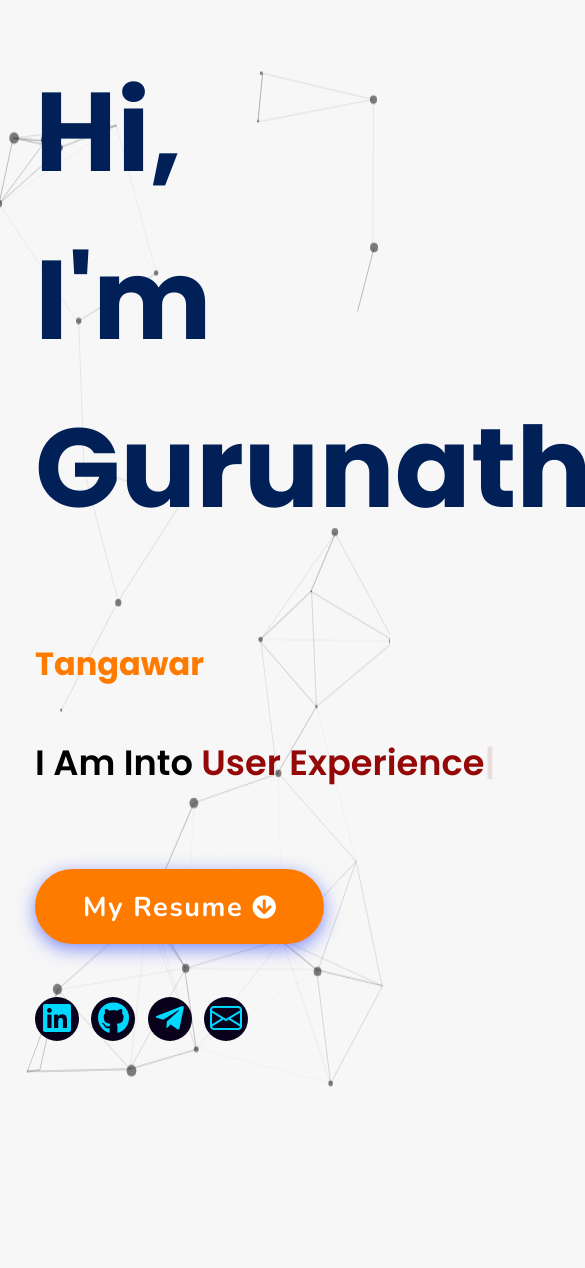
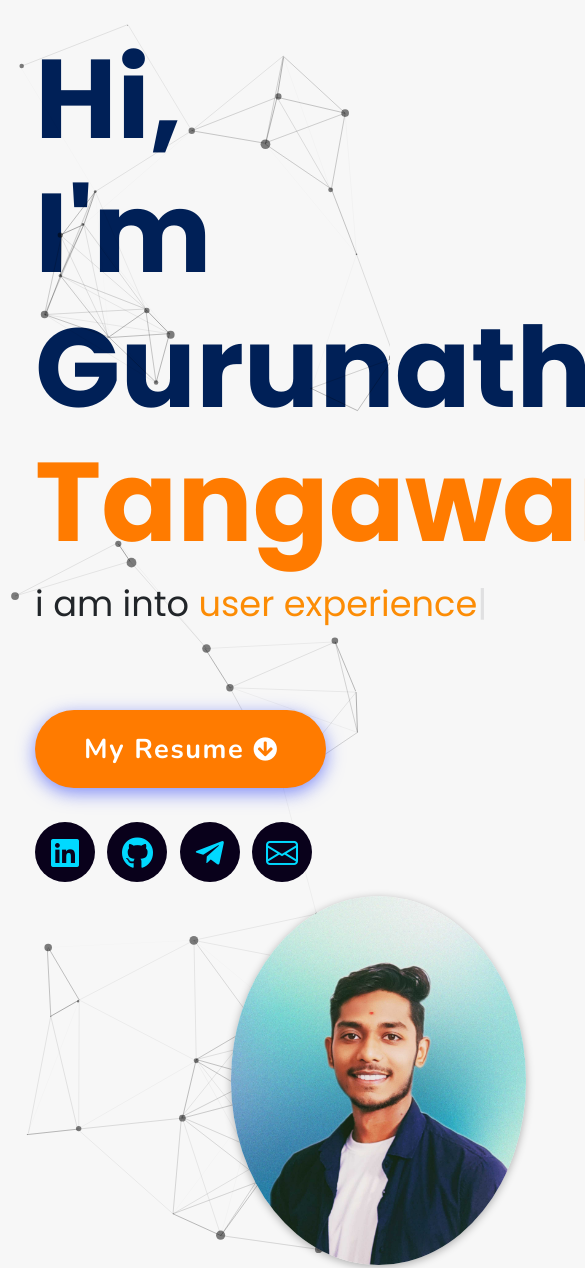
Before and after one commit to guru-1212/Guru-Resume, a plain HTML site: page index.html in a window 390 px wide. Shown: the top 1268 px of the page, 585 px wide, since content can reach past the window. Before the commit the page ends 1094 px from the top, so only its background shows below. Drawn offline with nearby package versions, Linux system fonts and the light colour scheme; no server answers.

Commit message:
responsive changes

```diff
--- a/css/style.css
+++ b/css/style.css
@@ -1,7 +1,7 @@
 @import url("https://fonts.googleapis.com/css2?family=Poppins:wght@400;600;700&display=swap");
 @import url("https://fonts.googleapis.com/css2?family=Nunito:ital,wght@0,300;0,400;0,600;0,700;1,300;1,400&display=swap");
 
-* {
+/* {
   margin: 0;
   padding: 0;
   box-sizing: border-box;
@@ -10,12 +10,11 @@
   border: none;
   text-transform: capitalize;
   transition: all 0.2s linear;
-}
-html {
-  /* font-size: 62.5%; */
+} */
+/* html {
   overflow-x: hidden;
   scroll-behavior: smooth;
-}
+} */
 body {
   background: #f7f7f7;
   font-family: "Poppins", sans-serif;
@@ -52,11 +51,11 @@ html::-webkit-scrollbar-thumb {
   top: -120%;
 }
 @media (max-width: 420px) {
-  .home .content h2 {
+  /* .home .content h2 {
     font-size: 7rem !important;
     font-weight: 800 !important;
     color: #002057;
-  }
+  } */
 }
 header {
   position: fixed;
@@ -97,6 +96,9 @@ header .logo i {
 header .logo:hover {
   color: #fc8c05;
 }
+.typing-text{
+  color: #fc8c05;
+}
 header .navbar ul {
   list-style: none;
   display: flex;
@@ -130,11 +132,12 @@ header .navbar ul li a:hover {
   display: none;
 }
 @media (max-width: 768px) {
-  .home .content h2 {
+ .home .content h2 {
     font-size: 7rem !important;
     font-weight: 800 !important;
     color: #002057;
 }
+
   #menu {
     display: block;
   }
@@ -206,11 +209,11 @@ header .navbar ul li a:hover {
   height: 100%;
   width: 100%;
 }
-.home .content {
+/* .home .content {
   flex: 1 1 10rem;
   padding-top: 1rem;
   z-index: 1;
-}
+} */
 .home .image {
   flex: 1 1 40rem;
   z-index: 1;
@@ -220,7 +223,7 @@ header .navbar ul li a:hover {
   justify-content: center;
 }
 .home .image img {
-  width: 30%;
+  width: 50%;
   margin-left: 6rem;
   border-radius: 50%;
   box-shadow: 0 2px 8px rgba(0, 0, 0, 0.3);
@@ -229,28 +232,26 @@ header .navbar ul li a:hover {
 .home .image img:hover {
   box-shadow: 0 5px 15px rgba(0, 0, 0, 0.5);
 }
-.home .content h2 {
-  font-size: 2rem;
+ .home .content h2 {
   font-weight: 800;
   color: #002057;
 }
-.home .content h2 span {
-  font-size: 2rem;
+ .home .content h2 span {
   font-weight: 800;
   color: #ff7b00;
 }
-.home .content p {
+/* .home .content p {
   font-size: 2.5rem;
   color: #000;
   font-weight: 600;
   padding: 1rem 0;
-}
-.home .content p span {
+} */
+/* .home .content p span {
   font-size: 2.5rem;
   color: rgb(148, 8, 8);
   font-weight: 600;
   padding: 1rem 0;
-}
+} */
 .home .btn {
   margin-top: 1rem;
   position: absolute;
@@ -294,19 +295,26 @@ header .navbar ul li a:hover {
   margin-bottom: 14px;
 }
 .social-icons a {
+  text-align: center !important;
+  /* display: flex !important; */
+  align-items: center;
   font-size: 2rem;
   display: inline-block;
   line-height: 44px;
   color: #00d9ff;
   background-color: #09011b;
-  width: 44px;
-  height: 44px;
+  width: 60px;
+  height: 60px;
   text-align: center;
   margin-right: 8px;
   border-radius: 100%;
   -webkit-transition: all 0.2s linear;
   -o-transition: all 0.2s linear;
   transition: all 0.2s linear;
+}
+.social-icons a i{
+  top: 10px;
+  position: relative;
 }
 .social-icons a:active,
 .social-icons a:focus,
--- a/index.html
+++ b/index.html
@@ -3,7 +3,8 @@
 <head>
     <meta charset="UTF-8">
     <meta http-equiv="X-UA-Compatible" content="IE=edge">
-
+    <link href="https://cdn.jsdelivr.net/npm/bootstrap@5.3.2/dist/css/bootstrap.min.css" rel="stylesheet" integrity="sha384-T3c6CoIi6uLrA9TneNEoa7RxnatzjcDSCmG1MXxSR1GAsXEV/Dwwykc2MPK8M2HN" crossorigin="anonymous">
+    <script src="https://cdn.jsdelivr.net/npm/bootstrap@5.3.2/dist/js/bootstrap.bundle.min.js" integrity="sha384-C6RzsynM9kWDrMNeT87bh95OGNyZPhcTNXj1NW7RuBCsyN/o0jlpcV8Qyq46cDfL" crossorigin="anonymous"></script>
     <link rel="stylesheet" href="https://cdn.jsdelivr.net/npm/bootstrap-icons@1.11.2/font/bootstrap-icons.min.css">
 
     <link rel="stylesheet" href="./css/style.css">
@@ -20,8 +21,8 @@
 <section class="home" id="home">
     <div id="particles-js"></div>
 
-   <div class="d-flex main_content_div">
-    <div class="content">
+   <div class="d-flex row">
+        <div class="content col-md-5">
             <h2>Hi,<br/> I'm Gurunath <span>Tangawar</span></h2>
             <p>i am into <span class="typing-text"></span></p>
             <a href="../Guru-Resume/GURUNATH-UPDATED-RESUME1.pdf" class="btn"><span>My Resume</span>
@@ -36,7 +37,7 @@
                 </ul>
               </div>
           </div>
-    <div class="image" style="display: flex; justify-content: center;">
+        <div class="image col-md-4" style="display: flex; justify-content: center;">
         <img draggable="false" class="tilt" src="./assets/images/MyImg.jpg" alt="">
         </div>
    </div>
```
Lines whose indentation alone changed are shown as unchanged.
